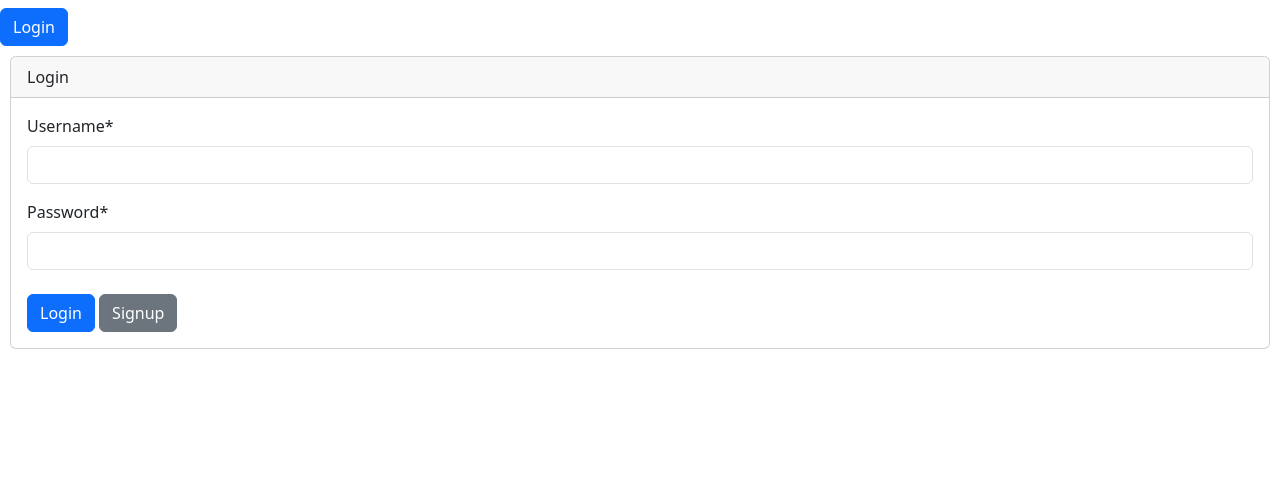
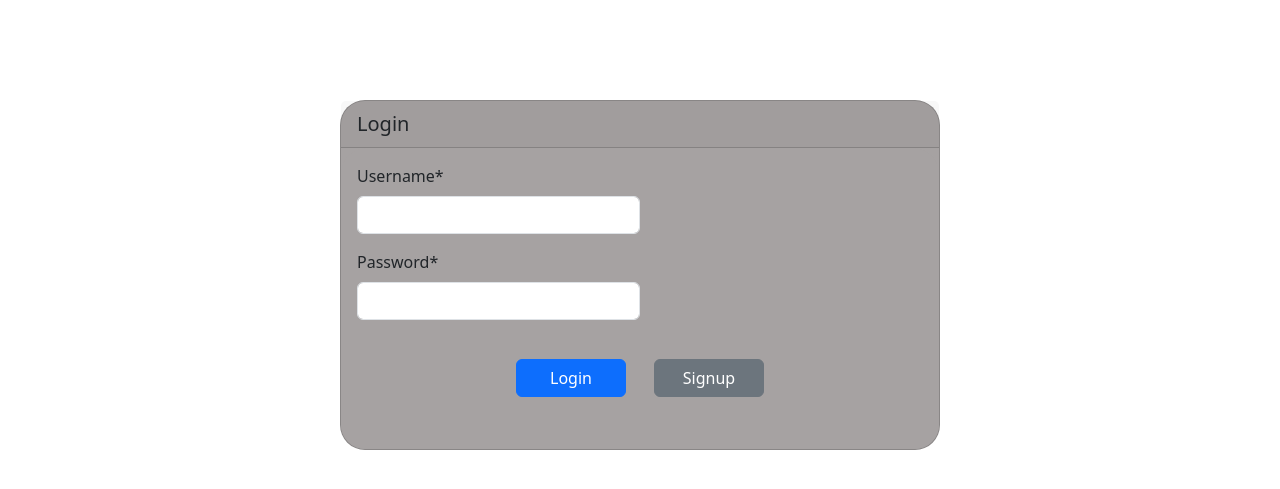
Before and after one commit to cmput404fa22/404-Project, a Django app: page /login/ in a window 1280 px wide. Shown: the top 489 px of the page. Run offline with Django 4.2, Linux system fonts and the light colour scheme; parts of the project's set-up code (start-up, migrations or seed data) failed here and were passed over; some libraries are stand-ins or nearby versions.

Commit message:
UI for root page, login, and authorposts

```diff
--- a/social_distribution/app/forms.py
+++ b/social_distribution/app/forms.py
@@ -1,4 +1,6 @@
 from django import forms
+from crispy_forms.helper import FormHelper
+from crispy_forms.layout import Layout, Submit, Row, Column
 from .models import *
 
 class UserUpdateForm(forms.ModelForm):
--- a/social_distribution/app/static/app/main.css
+++ b/social_distribution/app/static/app/main.css
@@ -36,3 +36,143 @@ body {
     overflow-y: scroll;
     padding: 10px;
 }
+
+.namebox {
+    position: absolute;
+    top: 50px;
+    left: 460px;
+    width: 600px;
+    height: 100px;
+    border-radius: 25px;
+    background-color: rgb(90, 88, 88);
+
+}
+
+.btnbox {
+    position: absolute;
+    width: 600px;
+    height: 70px;
+    top: 100px;
+    left: 460px;
+    border-radius: 25px;
+    background-color: rgb(166, 162, 162);
+    color: white;
+}
+
+#baseloginbutton {
+    position: absolute;
+    width: 110px;
+    top: 10px;
+    left: 175px;
+    background-color: gray;
+    border: none;
+
+}
+
+#basesignupbutton {
+    position: absolute;
+    width: 110px;
+    top: 10px;
+    right: 175px;
+    background-color: gray;
+    border: none;
+}
+
+.namebox {
+    padding-top: 6px;
+    padding-left: 20px;
+    font-size: 30px;
+    color: white;
+}
+
+.loginloginbtn {
+    position: absolute;
+    width: 110px;
+    top: 250px;
+    left: 175px;
+    background-color: gray;
+    border: none;
+}
+
+.loginsignupbtn {
+    position: absolute;
+    width: 110px;
+    top: 250px;
+    right: 175px;
+    background-color: gray;
+    border: none;
+}
+
+.card-body {
+    background-color: rgb(166, 162, 162);
+    color: white;
+    border-radius: 25px;
+}
+
+.card-header {
+    font-size: 20px;
+    background-color: rgb(90, 88, 88);
+    border-radius: 25px;
+
+}
+.card.login {
+    position: absolute;
+    top: 100px;
+    left: 0;
+    right: 0;
+    margin: auto;
+    width: 600px;
+    height: 350px;
+    background-color: rgb(166, 162, 162);
+    border-radius: 25px;
+}
+
+.card {
+    width: 600px;
+    height: fit-content;
+    background-color: rgb(166, 162, 162);
+    border-radius: 25px;
+    top: 20px;
+}
+
+ul.posts-list {
+    list-style: none;
+}
+
+.editbtn {
+    position: relative;
+    padding: 5px;
+    padding-left: 20px;
+    padding-right: 20px;
+    left: 500px;
+    background-color: gray;
+    border: black;
+    color: white;
+    font-size: 15px;
+    text-decoration: none;
+}
+
+.deletebtn {
+    position: relative;
+    padding: 5px;
+    padding-left: 12px;
+    padding-right: 12px;
+    left: 430px;
+    bottom: 45px;
+    background-color: gray;
+    border: black;
+    color: white;
+    font-size: 15px;
+    text-decoration: none;
+}
+
+.page-title {
+    padding-left: 20px;
+    padding-top: 10px;
+}
+
+.noposts {
+    padding: 20px;
+    padding-top: 30px;
+    font-size: 20px;
+}
--- a/social_distribution/app/templates/app/base.html
+++ b/social_distribution/app/templates/app/base.html
@@ -17,7 +17,15 @@
                 <a class="btn btn-danger mt-2" href="{% url 'logout-page' %}">Logout</a>
             </div>
         {% else %}
-            <a class="btn btn-primary mt-2" href="{% url 'login-page' %}">Login</a>
+            {% if title == 'root' %}
+            <div class="joinbox">
+                <h1 class="namebox">appname</h1>
+                <div class="btnbox">
+                    <a class="btn btn-primary mt-2" id="baseloginbutton" href="{% url 'login-page' %}">Login</a>
+                    <a class="btn btn-secondary mt-2" id="basesignupbutton" href="{% url 'signup-page' %}">Signup</a>
+                </div>
+            </div>
+            {% endif %}
         {% endif %}
 
             {% comment %} <h1>this text is in the base.html</h1> {% endcomment %}
--- a/social_distribution/app/templates/app/login.html
+++ b/social_distribution/app/templates/app/login.html
@@ -4,15 +4,20 @@
 
 
 {% block content %}
-<div class="card">
+<div class="card login">
     <div class="card-header">Login</div>
     <div class="card-body">
         <form method="POST">
             {% csrf_token %}
-            {{ form|crispy }}
-            <div class="form-group">
-                <button type="submit" class="btn btn-primary mt-2">Login</button>
-                <a class="btn btn-secondary mt-2" href="{% url 'signup-page' %}" style="text-decoration: none; color: white;">Signup</a>
+            <div class="form-row">
+                <div class="form-group col-md-6 mb-0" id="loginusername">
+                    {{ form.username|as_crispy_field }}
+                </div>
+                <div class="form-group col-md-6 mb-0" id="loginpassword">
+                    {{ form.password|as_crispy_field }}
+                </div>
+                <button type="submit" class="btn btn-primary mt-2 loginloginbtn">Login</button>
+                <a class="btn btn-secondary mt-2 loginsignupbtn" href="{% url 'signup-page' %}">Signup</a>
             </div>
         </form>
     </div>
--- a/social_distribution/app/templates/app/root.html
+++ b/social_distribution/app/templates/app/root.html
@@ -3,6 +3,5 @@
 
 {% block content %}
 
-This is the <em>{{ title }}</em> page.
 
 {% endblock %}
```
Also changed, not shown: social_distribution/app/templates/app/author_posts.html (+21 -17 lines).
